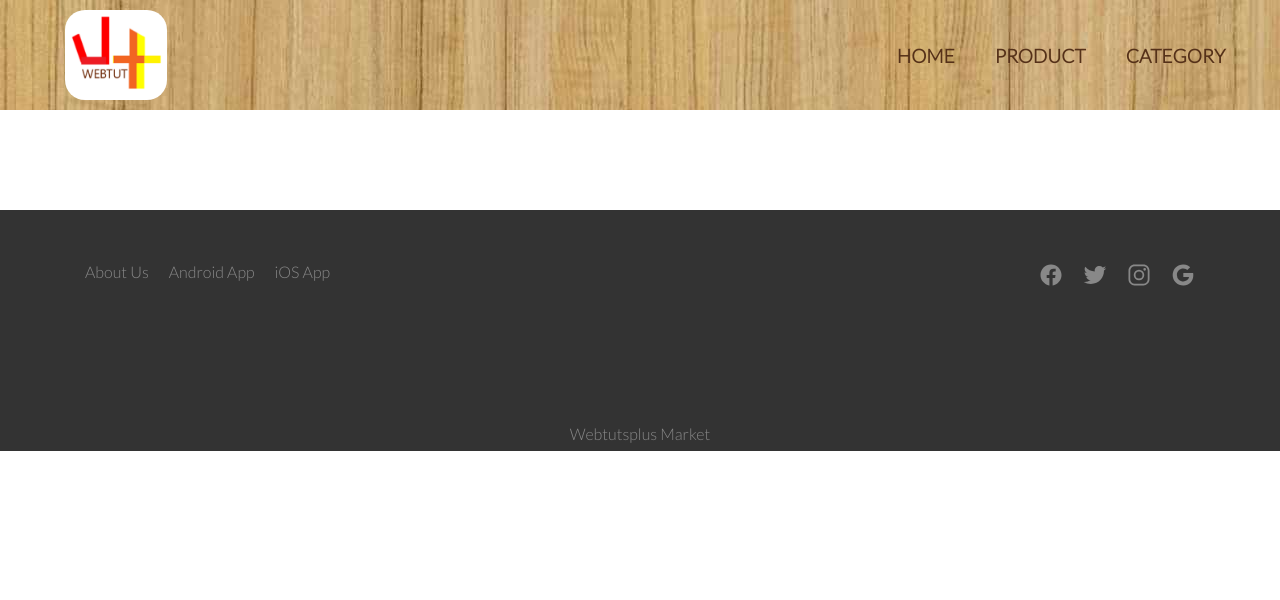
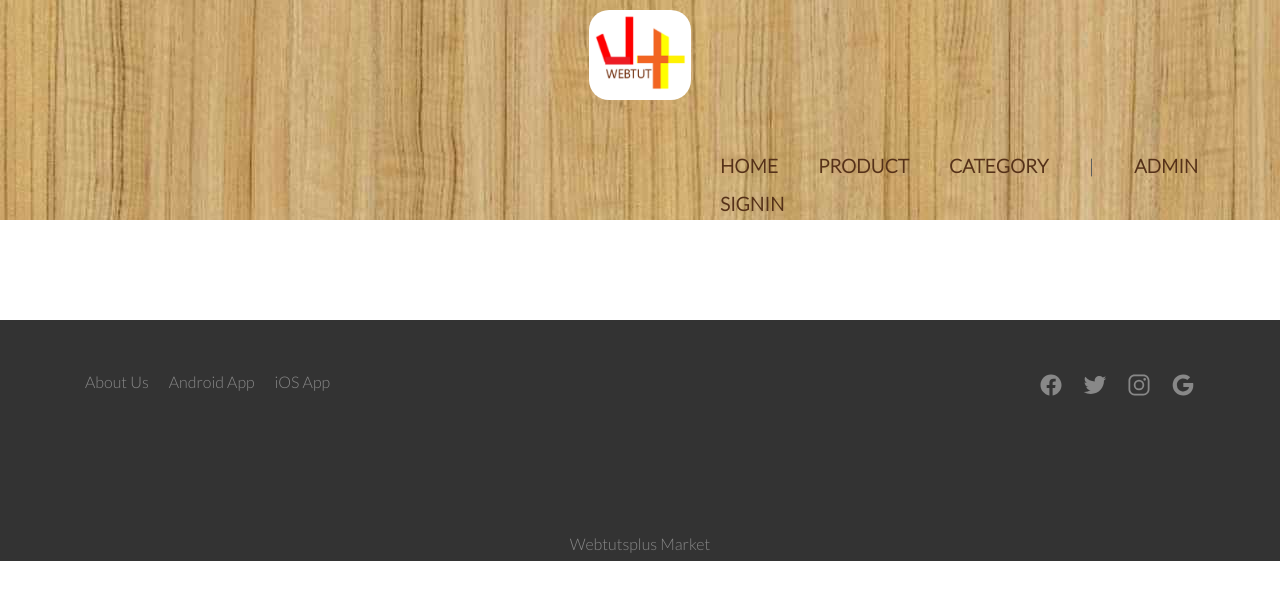
Before and after one commit to CrystalLiuFan/ecommerce-vuejs, a Vue app: page / in a window 1280 px wide. Shown: the top 600 px of the page. Built offline with nearby package versions, Linux system fonts and the light colour scheme; no server answers.

Commit message:
navigation links added to admin and sign in/out views

```diff
--- a/src/components/Navbar.vue
+++ b/src/components/Navbar.vue
@@ -7,13 +7,34 @@
       <li><router-link :to="{name : 'Home'}" >HOME</router-link></li>
       <li><router-link :to="{name : 'Product'}">PRODUCT</router-link></li>
       <li><router-link :to="{name : 'Category'}">CATEGORY</router-link></li>
+      <li>|</li>
+      <li><router-link :to="{name: 'Admin'}">ADMIN</router-link></li>
+      <li>
+        <router-link v-if="!token" :to="{name: 'Signin'}">SIGNIN</router-link>
+        <a v-if="token" href="#" @click="signout">SIGNOUT</a>
+      </li>
     </ul>
   </div>
 </template>
 
 <script>
 export default {
-  name : "Navbar"
+  name : "Navbar",
+  data() {
+    return {
+      token: null
+    }
+  },
+  methods: {
+    signout: function () {
+      localStorage.removeItem('token');
+      this.token = null;
+      this.$router.go();
+    }
+  },
+  mounted() {
+    this.token = localStorage.getItem('token');
+  }
 }
 </script>
 
```
